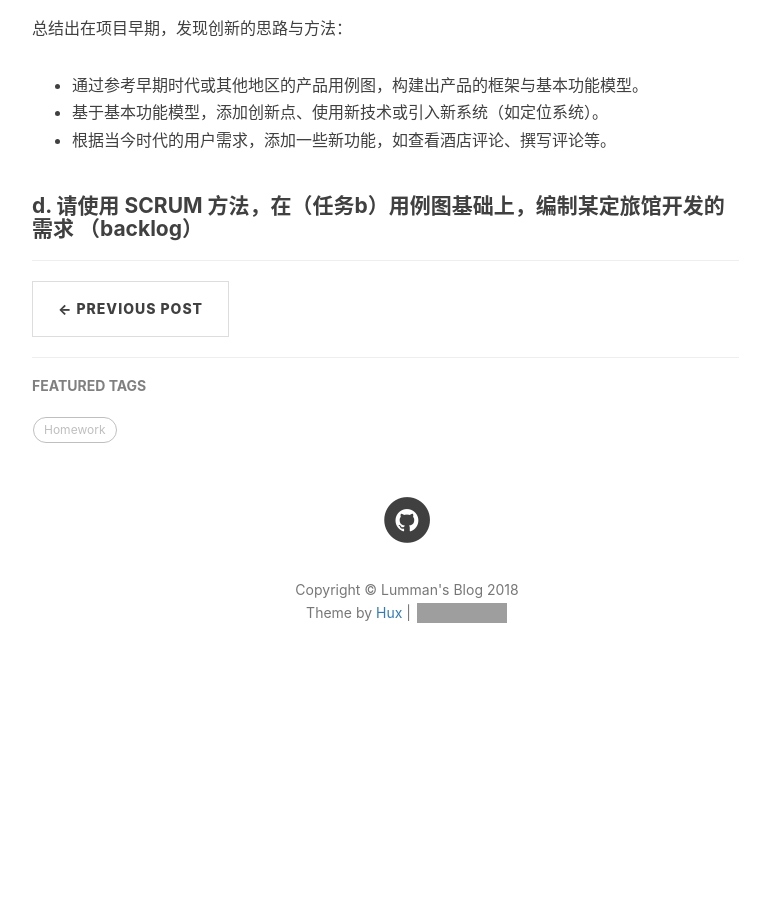
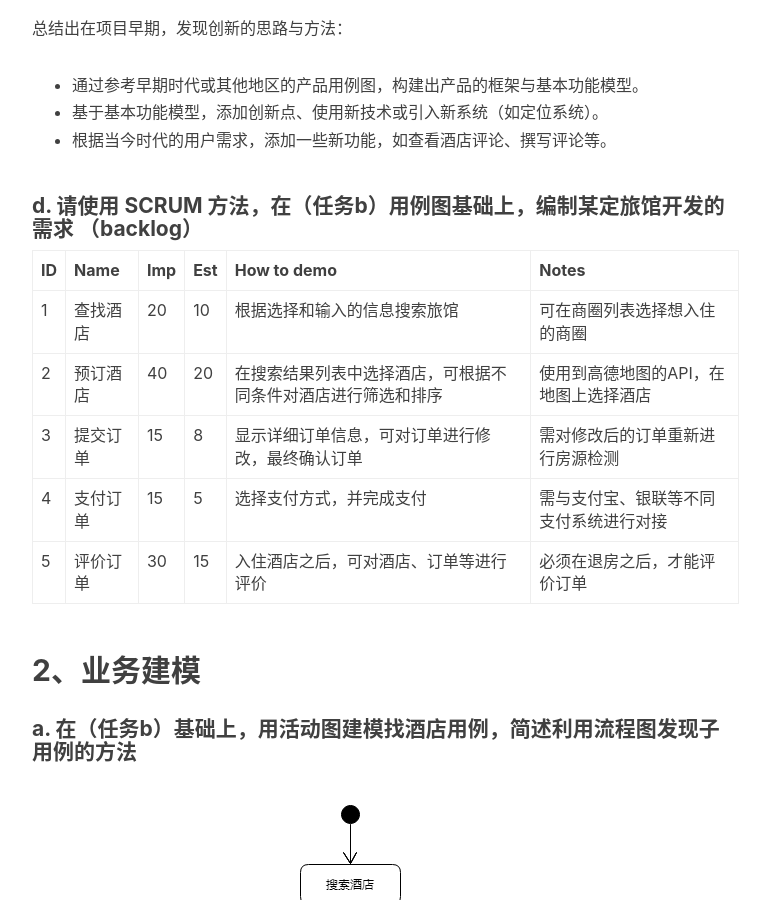
Before and after one commit to wulinman/wulinman.github.io, a Jekyll site: the page built from _posts/2018-04-21-系统分析与设计HW3.md, in a window 1280 px wide and 900 px high, scrolled down 2259 px. Shown: the whole window, without its empty margins (233-1003 px from the left). Built offline with Jekyll 4.4.1, drawn with Linux system fonts in a browser that asks for light colours; nearby versions of some CDN libraries; comment, search, counter and statistics services are not loaded; before the commit the page ends 2976 px from its top, so only the background shows below that; grey boxes are pictures that could not be loaded.

Commit message:
acticity diagram

```diff
--- a/_posts/2018-04-21-系统分析与设计HW3.md
+++ b/_posts/2018-04-21-系统分析与设计HW3.md
@@ -40,3 +40,17 @@ tags:
 - 根据当今时代的用户需求，添加一些新功能，如查看酒店评论、撰写评论等。
 
 #### d. 请使用 SCRUM 方法，在（任务b）用例图基础上，编制某定旅馆开发的需求 （backlog）
+
+| ID   | Name     | Imp  | Est  | How to demo                                                  | Notes                                  |
+| :--- | :------- | ---- | ---- | ------------------------------------------------------------ | -------------------------------------- |
+| 1    | 查找酒店 | 20   | 10   | 根据选择和输入的信息搜索旅馆                                 | 可在商圈列表选择想入住的商圈           |
+| 2    | 预订酒店 | 40   | 20   | 在搜索结果列表中选择酒店，可根据不同条件对酒店进行筛选和排序 | 使用到高德地图的API，在地图上选择酒店  |
+| 3    | 提交订单 | 15   | 8    | 显示详细订单信息，可对订单进行修改，最终确认订单             | 需对修改后的订单重新进行房源检测       |
+| 4    | 支付订单 | 15   | 5    | 选择支付方式，并完成支付                                     | 需与支付宝、银联等不同支付系统进行对接 |
+| 5    | 评价订单 | 30   | 15   | 入住酒店之后，可对酒店、订单等进行评价                       | 必须在退房之后，才能评价订单           |
+
+## 2、业务建模
+
+#### a. 在（任务b）基础上，用活动图建模找酒店用例，简述利用流程图发现子用例的方法
+
+![activity](https://raw.githubusercontent.com/wulinman/wulinman.github.io/master/img/in-post/hw3/activity.png)
```
Also changed, not shown: img/in-post/hw3/activity.png (added).
